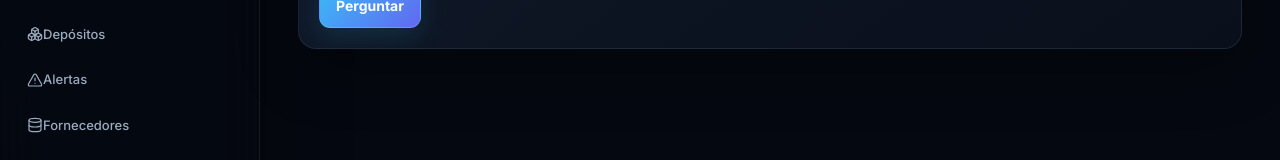
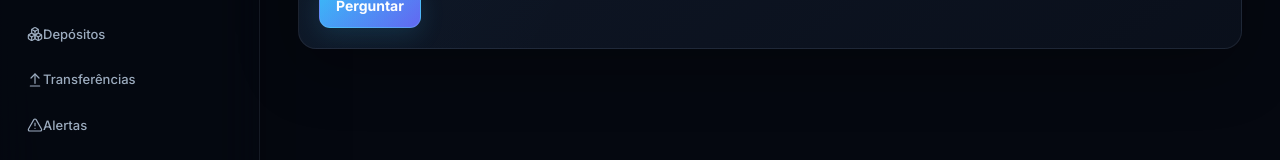
Before and after one commit to atomic-cod/stockflow, a Next.js app: page /ia in a window 1280 px wide. Shown: the part 496-656 px from the top of the page. Built offline with nearby package versions, Linux system fonts and the light colour scheme.

Commit message:
feat: add warehouse transfers navigation

```diff
--- a/src/components/sidebar.tsx
+++ b/src/components/sidebar.tsx
@@ -7,7 +7,7 @@ const items=[
  ["Dashboard","/dashboard",LayoutDashboard],["Produtos","/produtos",Package],["Scanner","/scanner",ScanBarcode],
  ["Categorias","/categorias",FolderKanban],["Compras","/compras",ShoppingCart],["Vendas","/vendas",Truck],
  ["Entradas","/entradas",ArrowDownToLine],["Saídas","/saidas",ArrowUpFromLine],["Inventário","/inventario",ClipboardList],
- ["Depósitos","/depositos",Boxes],["Alertas","/alertas",AlertTriangle],["Fornecedores","/fornecedores",Database],
+ ["Depósitos","/depositos",Boxes],["Transferências","/transferencias",ArrowUpFromLine],["Alertas","/alertas",AlertTriangle],["Fornecedores","/fornecedores",Database],
  ["Clientes","/clientes",UserRound],["Histórico","/historico",Activity],["Relatórios","/relatorios",BarChart3],
  ["Exportar","/exportar",FileDown],["Equipe","/equipe",Users],["Assistente IA","/ia",BrainCircuit]
 ] as const;
```
